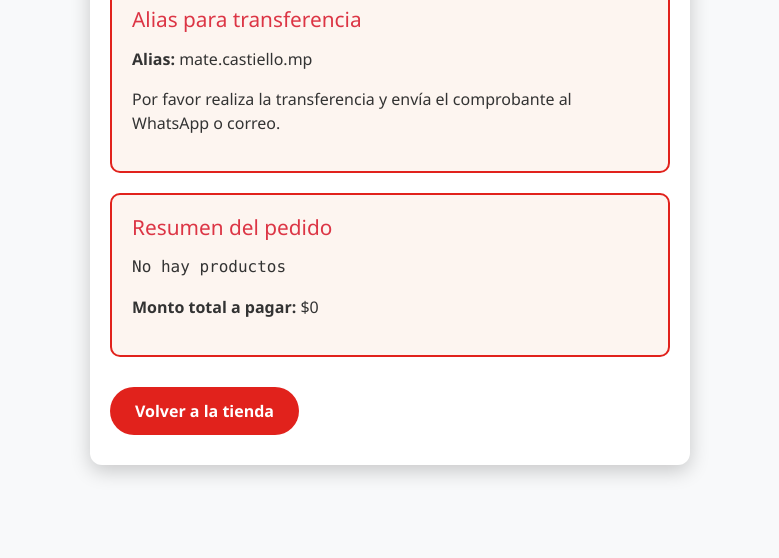
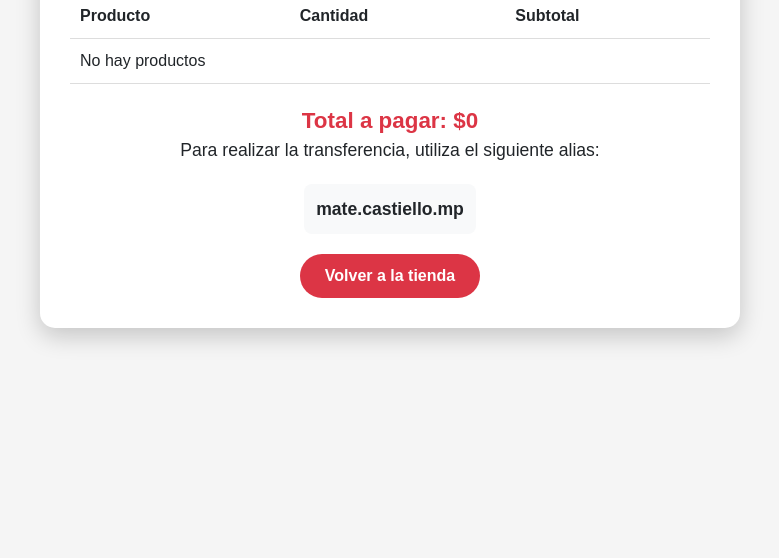
Before and after one commit to Maty1908/castiello, a plain HTML site: page gracias.html in a window 1280 px wide. Shown: the part 242-800 px from the top of the page, without its empty margins (250-1029 px from the left). Drawn offline with nearby package versions, Linux system fonts and the light colour scheme.

Commit message:
Actualizar gracias.html

```diff
--- a/gracias.html
+++ b/gracias.html
@@ -7,91 +7,123 @@
   <link href="https://cdn.jsdelivr.net/npm/bootstrap@5.3.0/dist/css/bootstrap.min.css" rel="stylesheet">
   <style>
     body {
-      background-color: #f8f9fa;
-      font-family: 'Segoe UI', sans-serif;
+      background-color: #f5f5f5;
+      font-family: 'Montserrat', sans-serif;
+      padding: 50px 20px;
+      display: flex;
+      justify-content: center;
+    }
+    .card-thanks {
+      background-color: #fff;
+      border-radius: 15px;
+      max-width: 700px;
+      width: 100%;
+      padding: 30px;
+      box-shadow: 0 8px 25px rgba(0,0,0,0.2);
       text-align: center;
-      padding: 50px 20px;
     }
-
-    .container-box {
-      background-color: #fff;
-      border-radius: 12px;
-      padding: 30px 20px;
-      max-width: 600px;
-      margin: 40px auto;
-      box-shadow: 0 6px 20px rgba(0,0,0,0.2);
+    .card-thanks h1 {
+      color: #dc3545;
+      font-weight: 700;
+      margin-bottom: 15px;
+    }
+    .card-thanks p {
+      font-size: 1.1rem;
+      margin-bottom: 20px;
+    }
+    table {
+      width: 100%;
+      margin-bottom: 20px;
+      border-collapse: collapse;
+    }
+    table th, table td {
+      padding: 10px;
+      border-bottom: 1px solid #ddd;
       text-align: left;
     }
-
-    h1 {
-      color: #e1221c;
-      margin-bottom: 15px;
+    .total {
+      font-size: 1.4rem;
+      font-weight: 700;
+      color: #dc3545;
+      margin-top: 10px;
     }
-
-    .alias-box {
-      background-color: #fdf5f0;
-      padding: 20px;
-      border-radius: 10px;
-      margin-top: 20px;
-      border: 2px solid #e1221c;
-    }
-
-    .alias-box h2 {
-      color: #dc3545;
-      margin-bottom: 15px;
-      font-size: 1.3rem;
-    }
-
-    .alias-box p, .alias-box pre {
-      font-size: 1rem;
-      color: #333;
-      white-space: pre-wrap;
-      word-wrap: break-word;
-    }
-
-    .btn-home {
-      margin-top: 30px;
-      background-color: #e1221c;
-      color: #fff;
-      border: none;
-      padding: 12px 25px;
-      border-radius: 50px;
-      text-decoration: none;
+    .alias {
+      background-color: #f8f9fa;
+      padding: 12px;
+      border-radius: 8px;
       font-weight: 600;
+      font-size: 1.1rem;
+      margin-bottom: 20px;
       display: inline-block;
     }
-
+    .btn-home {
+      display: inline-block;
+      padding: 10px 25px;
+      background-color: #dc3545;
+      color: #fff;
+      border-radius: 50px;
+      font-weight: 600;
+      text-decoration: none;
+      transition: background-color 0.3s;
+    }
     .btn-home:hover {
-      background-color: #9c3a44;
+      background-color: #a71d2a;
     }
   </style>
 </head>
 <body>
+
+<div class="card-thanks">
   <h1>¡Gracias por tu compra!</h1>
-  <p>Tu pedido fue enviado correctamente y pronto nos pondremos en contacto.</p>
+  <p>Tu pedido fue recibido correctamente.</p>
 
-  <div class="container-box">
-    <div class="alias-box">
-      <h2>Alias para transferencia</h2>
-      <p><strong>Alias:</strong> mate.castiello.mp</p>
-      <p>Por favor realiza la transferencia y envía el comprobante al WhatsApp o correo.</p>
-    </div>
+  <h2>Resumen del Pedido</h2>
+  <table id="tabla-pedido">
+    <thead>
+      <tr>
+        <th>Producto</th>
+        <th>Cantidad</th>
+        <th>Subtotal</th>
+      </tr>
+    </thead>
+    <tbody>
+      <!-- Aquí se insertarán los productos -->
+    </tbody>
+  </table>
 
-    <div class="alias-box">
-      <h2>Resumen del pedido</h2>
-      <pre id="resumen">Cargando...</pre>
-      <p><strong>Monto total a pagar:</strong> $<span id="monto">0</span></p>
-    </div>
+  <div class="total">Total a pagar: $<span id="monto">0</span></div>
 
+  <p>Para realizar la transferencia, utiliza el siguiente alias:</p>
+  <div class="alias">mate.castiello.mp</div>
+
+  <br>
   <a href="index.html" class="btn-home">Volver a la tienda</a>
 </div>
 
 <script>
   document.addEventListener("DOMContentLoaded", () => {
-  const resumen = localStorage.getItem("resumenPedido") || "No hay productos";
-  const monto = localStorage.getItem("montoTotal") || "0";
+    const monto = localStorage.getItem("montoTotal") || '0';
+    const resumen = localStorage.getItem("resumenPedido") || '';
 
-  document.getElementById("resumen").textContent = resumen;
+    const tbody = document.querySelector("#tabla-pedido tbody");
+    if(resumen) {
+      // Convertir el resumen en líneas y agregarlas a la tabla
+      resumen.split("\n").forEach(line => {
+        if(line.trim() === '') return;
+        // Separar cantidad, nombre y subtotal
+        const match = line.match(/^(\d+) x (.+) - \$([\d.]+)$/);
+        if(match) {
+          const tr = document.createElement("tr");
+          tr.innerHTML = `<td>${match[2]}</td><td>${match[1]}</td><td>$${match[3]}</td>`;
+          tbody.appendChild(tr);
+        }
+      });
+    } else {
+      const tr = document.createElement("tr");
+      tr.innerHTML = `<td colspan="3">No hay productos</td>`;
+      tbody.appendChild(tr);
+    }
+
     document.getElementById("monto").textContent = monto;
 
     // Limpiar carrito y datos después de mostrar
@@ -100,5 +132,6 @@ document.addEventListener("DOMContentLoaded", () => {
     localStorage.removeItem("resumenPedido");
   });
 </script>
+
 </body>
 </html>
```
Lines whose indentation alone changed are shown as unchanged.
